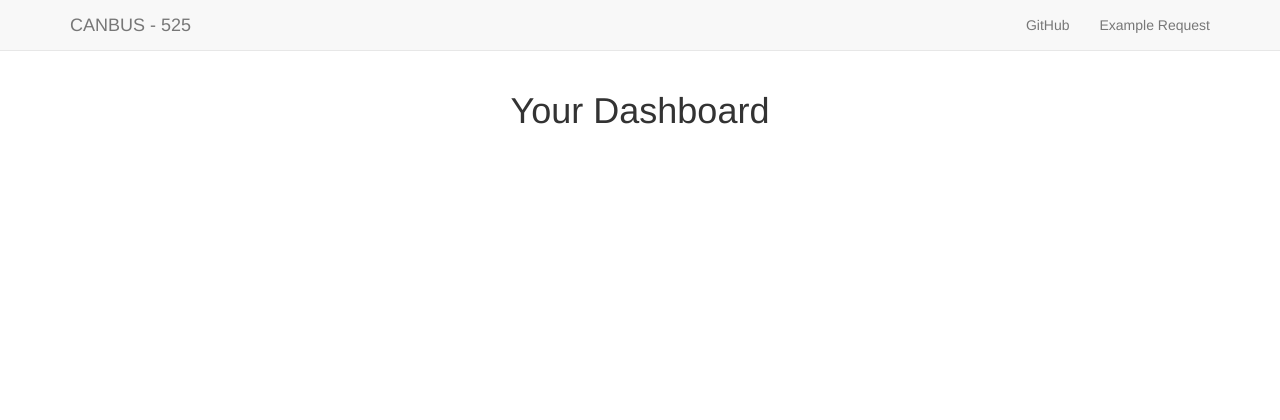
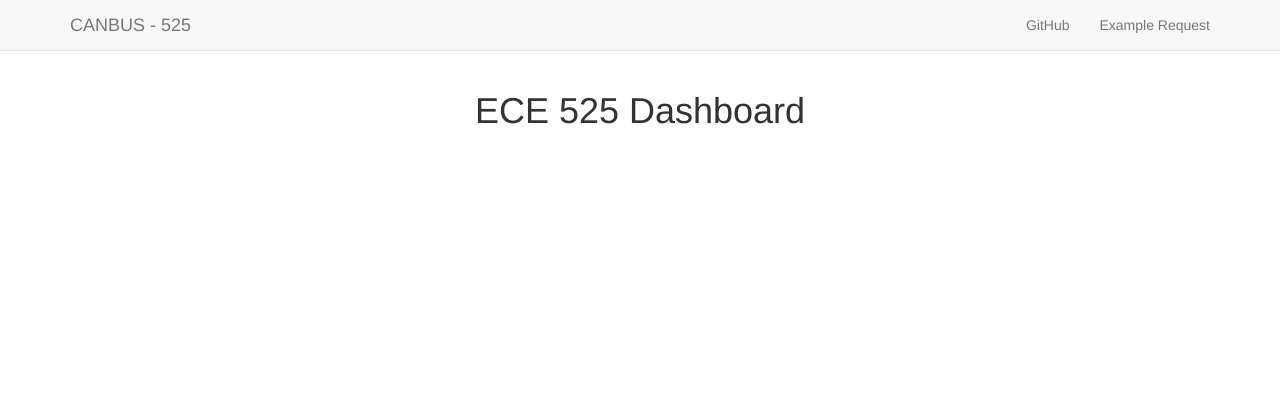
Before and after one commit to simonhossainkhan/canbus, a Django app: template canbus/templates/index.html in a window 1280 px wide. Shown: the top 420 px of the page. Run offline with Django 3.2, Linux system fonts and the light colour scheme; the template is opened without the code that fills it, so the values that code supplies are empty; parts of the project's set-up code (start-up, migrations or seed data) failed here and were passed over; some libraries are stand-ins or nearby versions.

Commit message:
Updated title

```diff
--- a/canbus/templates/index.html
+++ b/canbus/templates/index.html
@@ -5,7 +5,7 @@
     <div class="container">
         <div class="row">
             <div class="col-xs-12">
-                <h1 style="text-align:center;">Your Dashboard</h1>
+                <h1 style="text-align:center;">ECE 525 Dashboard</h1>
             </div>
         </div>
     </div>
```
